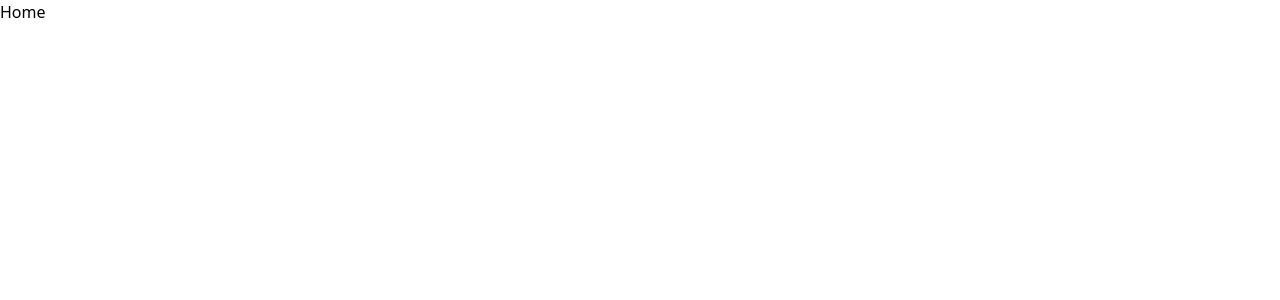
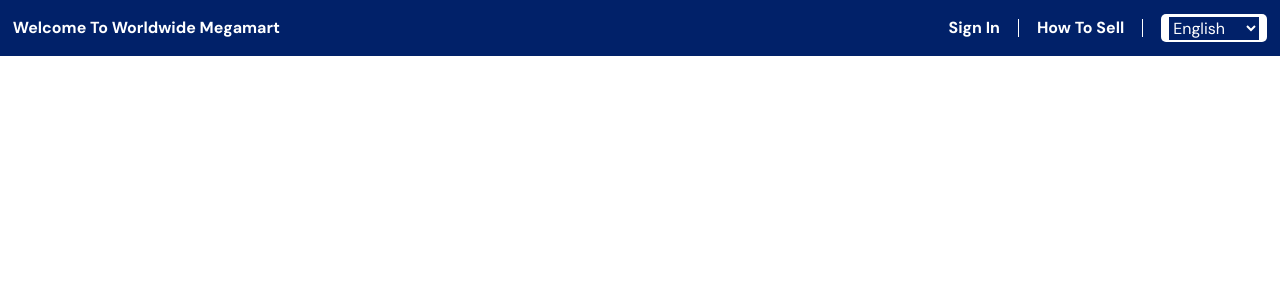
Before and after one commit to Munna-Scriptz/Rex-Motors, a React (Vite) app: page / in a window 1280 px wide. Shown: the top 300 px of the page. Built offline with nearby package versions, Linux system fonts and the light colour scheme.

Commit message:
Header complete

```diff
--- a/index.html
+++ b/index.html
@@ -4,7 +4,7 @@
     <meta charset="UTF-8" />
     <link rel="icon" type="image/svg+xml" href="/vite.svg" />
     <meta name="viewport" content="width=device-width, initial-scale=1.0" />
-    <title>rexplay-music</title>
+    <title>Rex-Motors</title>
   </head>
   <body>
     <div id="root"></div>
--- a/src/App.css
+++ b/src/App.css
@@ -0,0 +1,3 @@
+body{
+    font-family: "DM Sans", "sans-serif";
+}
--- /dev/null
+++ b/src/components/common/Navbar.jsx
@@ -0,0 +1,34 @@
+import React from 'react'
+import { Link } from 'react-router'
+
+const Navbar = () => {
+  return (
+    <>
+      <header className='py-[14px] bg-brand'>
+        <div className="container">
+          <div id='Header-Row' className='flex items-center justify-between'>
+            <h2 className='font-bold text-white'>Welcome To Worldwide Megamart</h2>
+
+            <div className='flex items-center gap-4.5'>
+              <Link className='text-white font-bold' to={'/'}>Sign In</Link>
+              <span className='w-[1px] bg-white inline-block h-[18px]'></span>
+
+              <Link className='text-white font-bold' to={'/'}>How To Sell</Link>
+              <span className='w-[1px] bg-white inline-block h-[18px]'></span>
+
+              <div className='w-[106px] h-[28px] bg-white px-2 flex items-center justify-center rounded-[5px] cursor-pointer'>
+                <select className='text-white bg-brand w-full cursor-pointer'>
+                  <option value="English">English</option>
+                  <option value="Bangla">Bangla</option>
+                  <option value="Hindi">Hindi</option>
+                </select>
+              </div>
+            </div>
+          </div>
+        </div>
+      </header>
+    </>
+  )
+}
+
+export default Navbar
--- a/src/index.css
+++ b/src/index.css
@@ -1,4 +1,15 @@
+@import url('https://fonts.googleapis.com/css2?family=DM+Sans:ital,opsz,wght@0,9..40,100..1000;1,9..40,100..1000&display=swap');
+
 /* ------------------------- tailwind css --------------------------- */
 @import "tailwindcss";
 
+@utility container {
+  margin-inline: auto;
+  padding-inline: 0.8rem;
+}
 /* ------------------------- Themes --------------------------- */
+@theme{
+    --font-dmSans: "DM Sans", "sans-serif";
+    --color-brand: #012169;
+    --color-primary: #050B20;
+}
--- a/src/layout/LayoutOne.jsx
+++ b/src/layout/LayoutOne.jsx
@@ -1,9 +1,13 @@
 import React from 'react'
 import { Outlet } from 'react-router'
+import Navbar from '../components/common/Navbar'
 
 const LayoutOne = () => {
   return (
-    <Outlet />
+    <>
+      <Navbar />
+      <Outlet />
+    </>
   )
 }
 
--- a/src/pages/Home.jsx
+++ b/src/pages/Home.jsx
@@ -2,7 +2,9 @@ import React from 'react'
 
 const Home = () => {
   return (
-    <div>Home</div>
+    <>
+
+    </>
   )
 }
 
```
Also changed, not shown: src/assets/logo.png (added).
